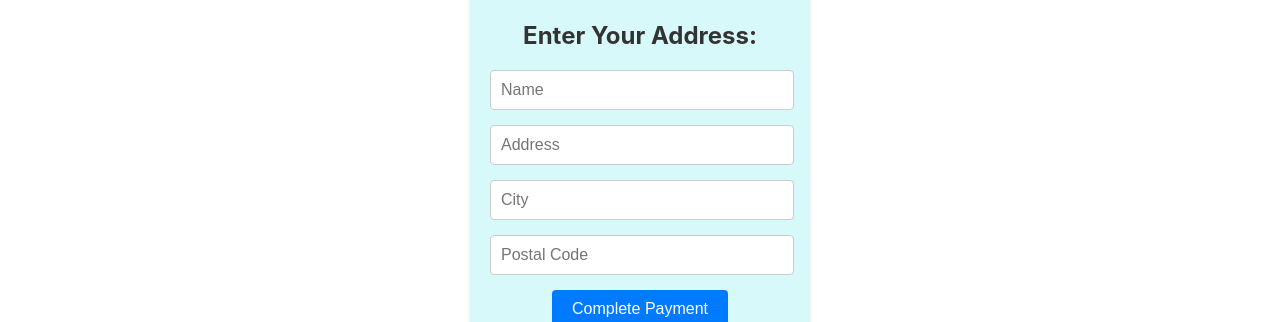
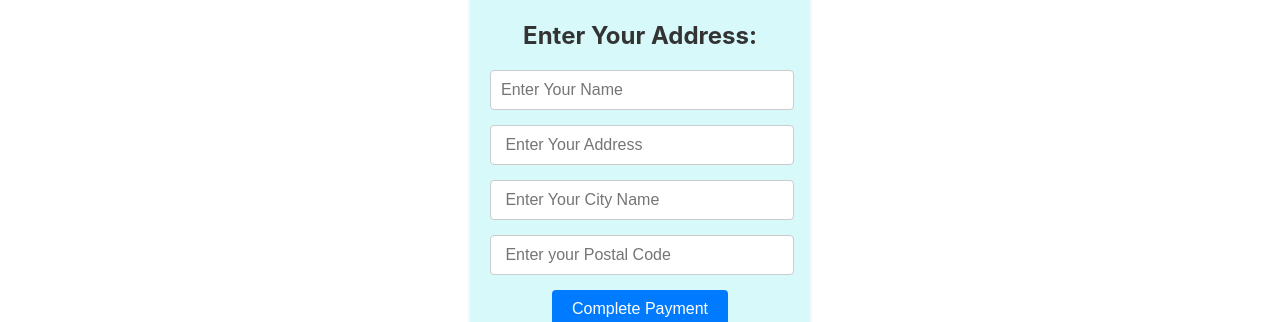
Before and after one commit to parimal-paramanik/foodkhana, a React (Create React App) app in the folder Frontend/: page /cart in a window 1280 px wide. Both pictures are taken after a click on the button "Pay Now". Shown: the part 187-509 px from the top of the page. Built offline with nearby package versions, Linux system fonts and the light colour scheme; no server answers.

Commit message:
fiil address after after payement

```diff
--- a/Frontend/src/Components/Addressform.jsx
+++ b/Frontend/src/Components/Addressform.jsx
@@ -1,11 +1,19 @@
 import React, { useState } from 'react';
 import "../Components/syles/address.css";
 
+const formData= {
+    name :"",
+    address: "",
+    city : "",
+    postalCode: ""
+}
+
 const Addressform = () => {
-  const [name, setName] = useState('');
-  const [address, setAddress] = useState('');
-  const [city, setCity] = useState('');
-  const [postalCode, setPostalCode] = useState('');
+  const [addressdetails, setAddressdetails]= useState(formData)
+
+  const fieldChanged = (e)=>{
+     setAddressdetails({...addressdetails ,[e.target.name]: e.target.value })
+  }
 
   return (
     <div className='address-form-container'>
@@ -15,33 +23,37 @@ const Addressform = () => {
 
           <input
             type="text"
-            placeholder="Name"
-            value={name}
-            onChange={(e) => setName(e.target.value)}
+            placeholder="Enter Your Name"
+            name='Name'
+            // value={name}
+            onChange={(e) => fieldChanged(e)}
           />
         </div>
         <div className="form-group">
           <input
             type="text"
-            placeholder="Address"
-            value={address}
-            onChange={(e) => setAddress(e.target.value)}
+            placeholder=" Enter Your Address"
+            // value={name}
+            name='Address'
+            onChange={(e) => fieldChanged(e)}
           />
         </div>
         <div className="form-group">
           <input
             type="text"
-            placeholder="City"
-            value={city}
-            onChange={(e) => setCity(e.target.value)}
+            placeholder=" Enter Your City Name"
+            // value={name}
+            name='City'
+            onChange={(e) => fieldChanged(e)}
           />
         </div>
         <div className="form-group">
           <input
             type="text"
-            placeholder="Postal Code"
-            value={postalCode}
-            onChange={(e) => setPostalCode(e.target.value)}
+            placeholder=" Enter your Postal Code"
+            // value={name}
+            name='Postal Code'
+            onChange={(e) => fieldChanged(e)}
           />
         </div>
         <button>Complete Payment</button>
```
